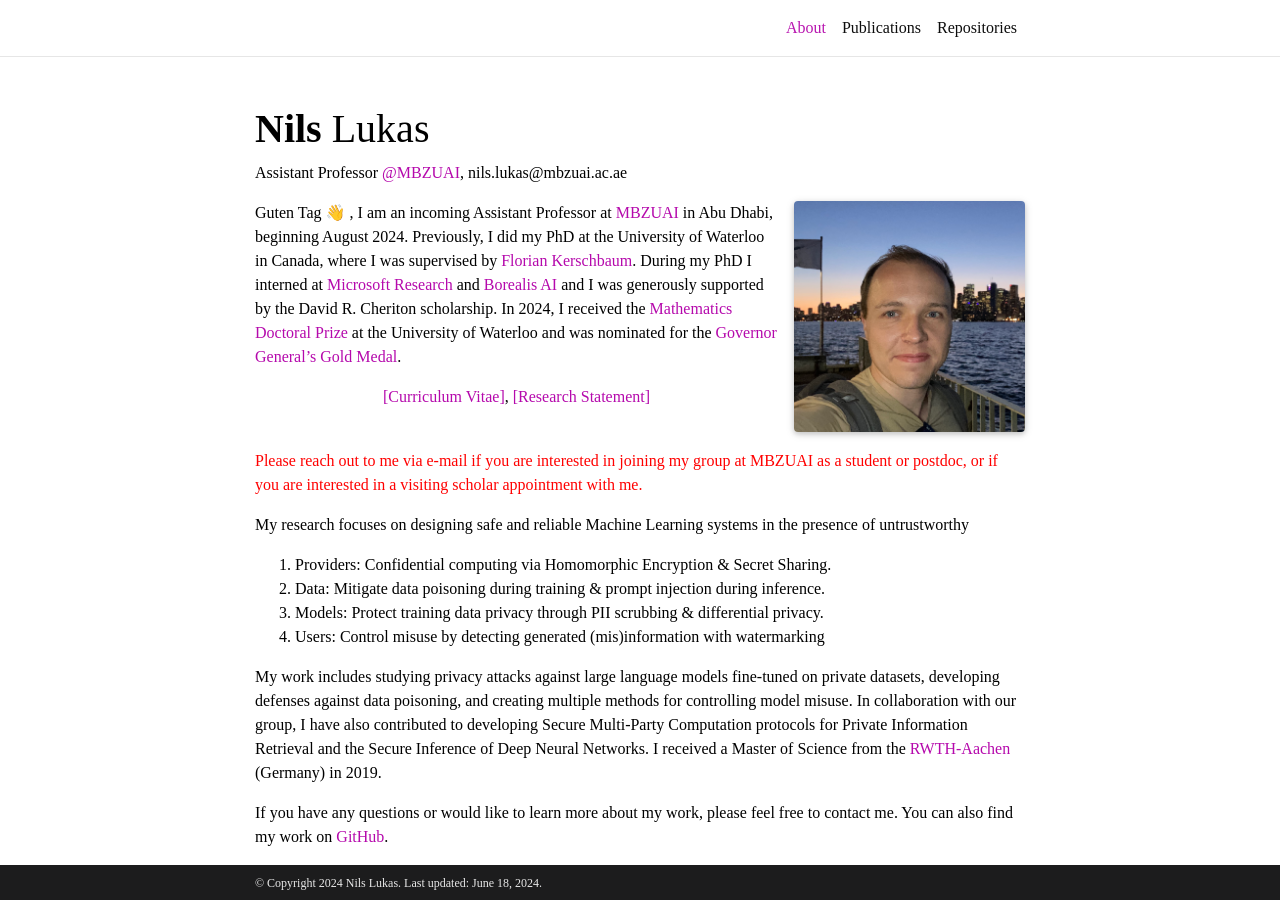
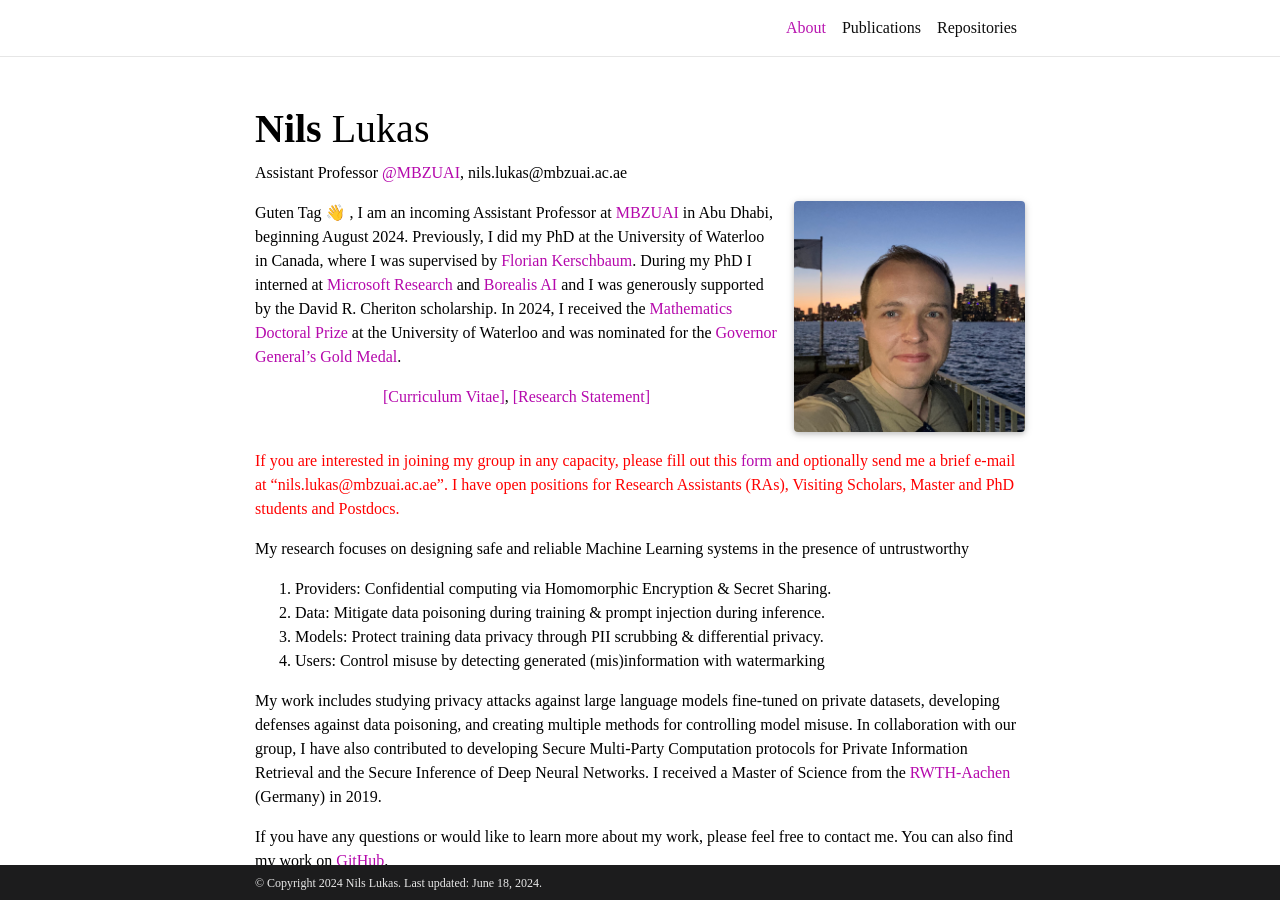
Before and after one commit to nilslukas/nilshendriklukas.github.io, a Jekyll site: the page built from _pages/about.md, in a window 1280 px wide and 900 px high. Built offline with Jekyll 4.4.1, drawn with Linux system fonts in a browser that asks for light colours; full-size pictures stand in for the smaller copies a plugin makes; emoji names are drawn with the system emoji font; comment, search, counter and statistics services are not loaded; a style sheet for code colours, icons or effects is not loaded.

Commit message:
add text

```diff
--- a/_pages/about.md
+++ b/_pages/about.md
@@ -27,8 +27,8 @@
 </div>
 <br>
 
-<b style="color: red;">Please reach out to me via e-mail if you are interested in joining my group at MBZUAI as a student or postdoc,
-or if you are interested in a visiting scholar appointment with me.
+<b style="color: red;">If you are interested in joining my group in any capacity, please fill out this <a href="https://docs.google.com/forms/d/1-UWRsnoiWnS19NENnNgyJ9Lt3QHPYc5Jbc_B_l5rk-A/viewform?edit_requested=true">form</a> and optionally send me a brief e-mail at "nils.lukas@mbzuai.ac.ae".
+I have open positions for Research Assistants (RAs), Visiting Scholars, Master and PhD students and Postdocs.
 </b>
 
 
```
